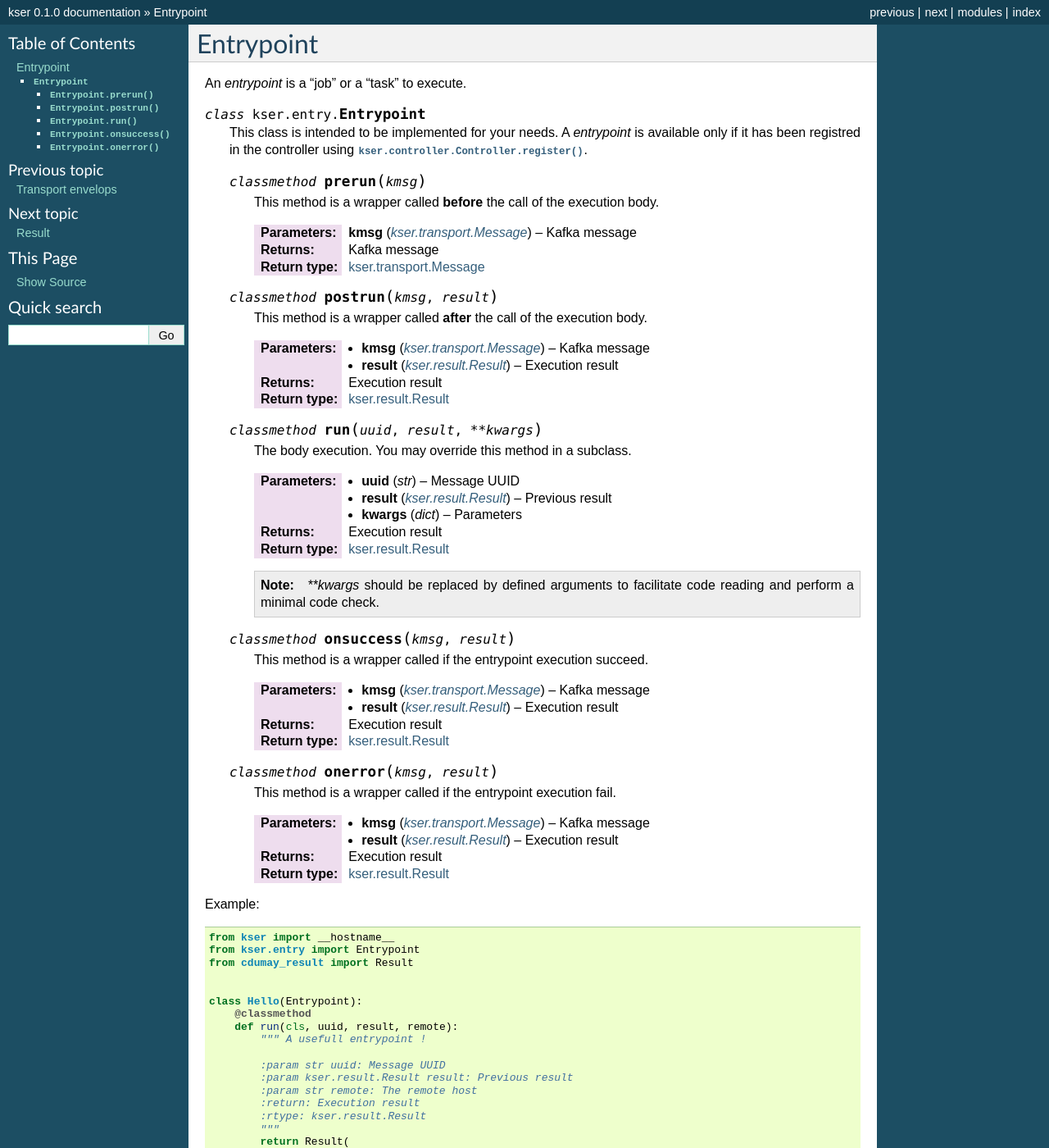
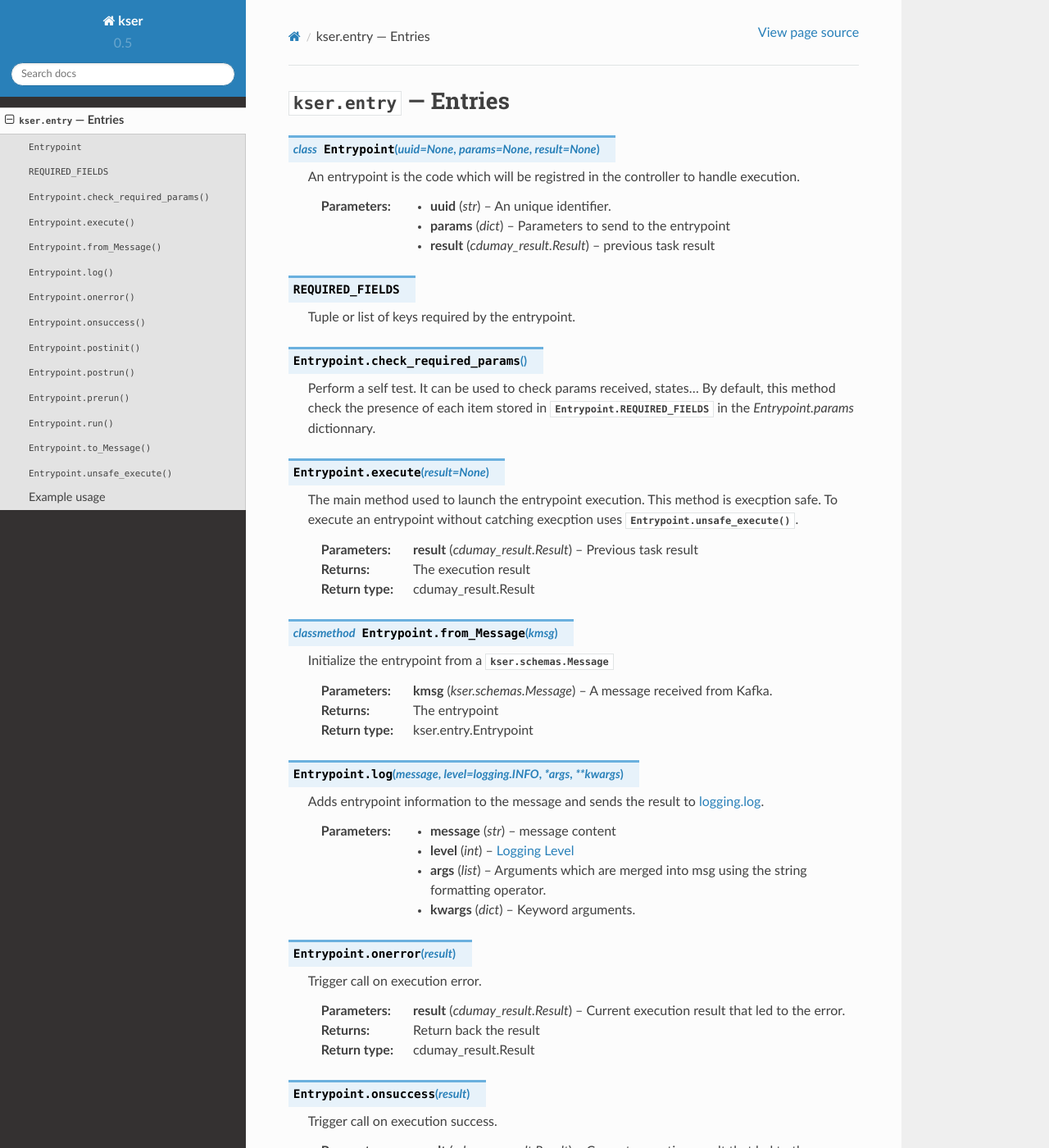
Before and after one commit to cdumay/kser, a Sphinx documentation site: the page built from docs/entry.rst, in a window 1280 px wide and 1400 px high. Shown: the whole window at 82% size. Built offline with Sphinx 7.4.7 and the Read the Docs theme 2.0.0, drawn with Linux system fonts in a browser that asks for light colours; some of the changed text lies outside the part shown.

Commit message:
doc: starting to rewrite the doc

```diff
--- a/docs/conf.py
+++ b/docs/conf.py
@@ -2,7 +2,7 @@
 # -*- coding: utf-8 -*-
 #
 # kser documentation build configuration file, created by
-# sphinx-quickstart on Wed Jul 26 12:28:48 2017.
+# sphinx-quickstart on Wed Feb 21 16:31:13 2018.
 #
 # This file is execfile()d with the current directory set to its
 # containing dir.
@@ -17,10 +17,15 @@
 # add these directories to sys.path here. If the directory is relative to the
 # documentation root, use os.path.abspath to make it absolute, like shown here.
 #
-# import os
-# import sys
-# sys.path.insert(0, os.path.abspath('.'))
+import os
 
+on_rtd = os.environ.get('READTHEDOCS', None) == 'True'
+
+if not on_rtd:  # only import and set the theme if we're building docs locally
+    import sphinx_rtd_theme
+
+    html_theme = 'sphinx_rtd_theme'
+    html_theme_path = [sphinx_rtd_theme.get_html_theme_path()]
 
 # -- General configuration ------------------------------------------------
 
@@ -47,7 +52,7 @@ master_doc = 'index'
 
 # General information about the project.
 project = 'kser'
-copyright = '2017, Cedric Dumay'
+copyright = '2018, Cedric Dumay'
 author = 'Cedric Dumay'
 
 # The version info for the project you're documenting, acts as replacement for
@@ -55,9 +60,9 @@ author = 'Cedric Dumay'
 # built documents.
 #
 # The short X.Y version.
-version = '0.1'
+version = '0.5'
 # The full version, including alpha/beta/rc tags.
-release = '0.1.0'
+release = '0.5.3'
 
 # The language for content autogenerated by Sphinx. Refer to documentation
 # for a list of supported languages.
@@ -77,13 +82,12 @@ pygments_style = 'sphinx'
 # If true, `todo` and `todoList` produce output, else they produce nothing.
 todo_include_todos = False
 
-
 # -- Options for HTML output ----------------------------------------------
 
 # The theme to use for HTML and HTML Help pages.  See the documentation for
 # a list of builtin themes.
 #
-html_theme = 'classic'
+# html_theme = 'alabaster'
 
 # Theme options are theme-specific and customize the look and feel of a theme
 # further.  For a list of options available for each theme, see the
@@ -96,12 +100,25 @@ html_theme = 'classic'
 # so a file named "default.css" will overwrite the builtin "default.css".
 html_static_path = ['_static']
 
+# Custom sidebar templates, must be a dictionary that maps document names
+# to template names.
+#
+# This is required for the alabaster theme
+# refs: http://alabaster.readthedocs.io/en/latest/installation.html#sidebars
+html_sidebars = {
+    '**': [
+        'about.html',
+        'navigation.html',
+        'relations.html',  # needs 'show_related': True theme option to display
+        'searchbox.html',
+        'donate.html',
+    ]
+}
 
 # -- Options for HTMLHelp output ------------------------------------------
 
 # Output file base name for HTML help builder.
 htmlhelp_basename = 'kserdoc'
-
 
 # -- Options for LaTeX output ---------------------------------------------
 
@@ -131,7 +148,6 @@ latex_documents = [
      'Cedric Dumay', 'manual'),
 ]
 
-
 # -- Options for manual page output ---------------------------------------
 
 # One entry per manual page. List of tuples
@@ -140,7 +156,6 @@ man_pages = [
     (master_doc, 'kser', 'kser Documentation',
      [author], 1)
 ]
-
 
 # -- Options for Texinfo output -------------------------------------------
 
--- a/docs/controller.rst
+++ /dev/null
@@ -1,65 +0,0 @@
-**********
-Controller
-**********
-
-.. py:module:: kser.controller
-
-The :class:`Controller` class is the message router:
-
-#. It deserialize Kafka content
-#. Check that the result is a :class:`kser.transport.Message`
-#. Check that the ``message.entry`` is registered
-#. Launch the entrypoint and ensure the result implement :class:`kser.result.Result`
-#. If ``message.route`` is defined, the router store the result into a new :class:`kser.transport.Message` which can be sent using a :class:`kser.producer.Producer` object.
-
-.. py:class:: Controller
-
-    .. py:classmethod:: onforward(kmsg)
-
-        If the message *kmsg* is a part of a workflow, this method is raised.
-
-        :param kser.transport.Message kmsg: Kafka message
-        :return: Execution result
-        :rtype: :class:`kser.result.Result`
-
-    .. py:classmethod:: register(name, entrypoint)
-
-        Register a new entrypoint in the controller.
-
-        :param str name: Key used by messages
-        :param kser.entry.Entrypoint entrypoint: class to load
-        :raises ValidationError: Invalid entry
-
-    .. py:classmethod:: run(raw_data)
-
-        Method representing the entrypoint's body.
-
-        :param bytes raw_data: Kafka content as JSON
-        :return: Execution result
-        :rtype: :class:`kser.result.Result`
-
-    .. py:classmethod:: onmessage(kmsg)
-
-        Used when a message has been successfully deserialized.
-
-        :param kser.transport.Message kmsg: Kafka message
-        :return: Kafka message
-        :rtype: :class:`kser.transport.Message`
-
-    .. py:classmethod:: onsuccess(kmsg, result)
-
-        This method is a wrapper called if the entrypoint execution succeed.
-
-        :param kser.transport.Message kmsg: Kafka message
-        :param kser.result.Result result: Execution result
-        :return: Execution result
-        :rtype: kser.result.Result
-
-    .. py:classmethod:: onerror(kmsg, result)
-
-        This method is a wrapper called if the entrypoint execution fail.
-
-        :param kser.transport.Message kmsg: Kafka message
-        :param kser.result.Result result: Execution result
-        :return: Execution result
-        :rtype: kser.result.Result
--- a/docs/entry.rst
+++ b/docs/entry.rst
@@ -1,84 +1,169 @@
-**********
-Entrypoint
-**********
+:mod:`kser.entry` --- Entries
+=============================
 
-.. py:module:: kser.entry
+.. py:class:: Entrypoint(uuid=None, params=None, result=None)
 
-An *entrypoint* is a "job" or a "task" to execute.
+    An entrypoint is the code which will be registred in the controller to
+    handle execution.
 
-.. py:class:: Entrypoint
+    :param str uuid: An unique identifier.
+    :param dict params: Parameters to send to the entrypoint
+    :param cdumay_result.Result result: previous task result
 
-    This class is intended to be implemented for your needs. A `entrypoint` is available only if it has been registred in the controller using :meth:`kser.controller.Controller.register`.
+.. py:attribute:: REQUIRED_FIELDS
 
-    .. py:classmethod:: prerun(kmsg)
+    Tuple or list of keys required by the entrypoint.
 
-        This method is a wrapper called **before** the call of the execution body.
+.. py:method:: Entrypoint.check_required_params()
 
-        :param kser.transport.Message kmsg: Kafka message
-        :return: Kafka message
-        :rtype: kser.transport.Message
+    Perform a self test. It can be used to check params received, states...
+    By default, this method check the presence of each item stored in
+    :py:attr:`Entrypoint.REQUIRED_FIELDS` in the `Entrypoint.params` dictionnary.
 
-    .. py:classmethod:: postrun(kmsg, result)
+.. py:method:: Entrypoint.execute(result=None)
 
-        This method is a wrapper called **after** the call of the execution body.
+    The main method used to launch the entrypoint execution. This method is
+    execption safe. To execute an entrypoint without catching execption uses :py:meth:`Entrypoint.unsafe_execute`.
 
-        :param kser.transport.Message kmsg: Kafka message
-        :param kser.result.Result result: Execution result
-        :return: Execution result
-        :rtype: kser.result.Result
+    :param cdumay_result.Result result: Previous task result
+    :return: The execution result
+    :rtype: cdumay_result.Result
 
-    .. py:classmethod:: run(uuid, result, **kwargs)
+.. py:classmethod:: Entrypoint.from_Message(kmsg)
 
-        The body execution. You may override this method in a subclass.
+    Initialize the entrypoint from a :class:`kser.schemas.Message`
 
-        :param str uuid: Message UUID
-        :param kser.result.Result result: Previous result
-        :param dict kwargs: Parameters
-        :return: Execution result
-        :rtype: kser.result.Result
+    :param kser.schemas.Message kmsg: A message received from Kafka.
+    :return: The entrypoint
+    :rtype: kser.entry.Entrypoint
 
-        .. note::
+.. py:method:: Entrypoint.log(message, level=logging.INFO, *args, **kwargs)
 
-            `**kwargs` should be replaced by defined arguments to facilitate code reading and perform a minimal code check.
+    Adds entrypoint information to the message and sends the result to `logging.log <https://docs.python.org/3.5/library/logging.html?#logging.Logger.log>`_.
 
-    .. py:classmethod:: onsuccess(kmsg, result)
+    :param str message: message content
+    :param int level: `Logging Level <https://docs.python.org/3.5/library/logging.html?#logging-levels>`_
+    :param list args: Arguments which are merged into msg using the string formatting operator.
+    :param dict kwargs: Keyword arguments.
 
-        This method is a wrapper called if the entrypoint execution succeed.
+.. py:method:: Entrypoint.onerror(result)
 
-        :param kser.transport.Message kmsg: Kafka message
-        :param kser.result.Result result: Execution result
-        :return: Execution result
-        :rtype: kser.result.Result
+    Trigger call on execution error.
 
-    .. py:classmethod:: onerror(kmsg, result)
+    :param cdumay_result.Result result: Current execution result that led to the error.
+    :return: Return back the result
+    :rtype: cdumay_result.Result
 
-        This method is a wrapper called if the entrypoint execution fail.
+.. py:method:: Entrypoint.onsuccess(result)
 
-        :param kser.transport.Message kmsg: Kafka message
-        :param kser.result.Result result: Execution result
-        :return: Execution result
-        :rtype: kser.result.Result
+    Trigger call on execution success.
 
+    :param cdumay_result.Result result: Current execution result that led to the success.
+    :return: Return back the result
+    :rtype: cdumay_result.Result
 
-Example::
+.. py:method:: Entrypoint.postinit()
 
-    from kser import __hostname__
-    from kser.entry import Entrypoint
-    from cdumay_result import Result
+    Trigger call on execution post initialization.
 
+    :param cdumay_result.Result result: Current execution result that led to the success.
+    :return: Return back the result
+    :rtype: cdumay_result.Result
 
-    class Hello(Entrypoint):
-        @classmethod
-        def run(cls, uuid, result, remote):
-            """ A usefull entrypoint !
+.. py:method:: Entrypoint.postrun(result)
 
-            :param str uuid: Message UUID
-            :param kser.result.Result result: Previous result
-            :param str remote: The remote host
-            :return: Execution result
-            :rtype: kser.result.Result
-            """
-            return Result(
-                uuid=uuid, stdout="Hello '{}', my name is '{}'".format(remote, __hostname__),
-                retval=dict(hostname=__hostname__)
-            )
+    Trigger call on execution post run. This trigger is called regardless of execution result.
+
+    :param cdumay_result.Result result: Current execution result.
+    :return: Return back the result
+    :rtype: cdumay_result.Result
+
+.. py:method:: Entrypoint.prerun()
+
+    Trigger call before the execution.
+
+.. py:method:: Entrypoint.run()
+
+    The entrypoint body intended to be overwrite.
+
+.. py:method:: Entrypoint.to_Message(result=None)
+
+    Serialize an entrypoint into a :class:`kser.schemas.Message`.
+
+    :param cdumay_result.Result result: Execution result.
+    :return: Return a message.
+    :rtype: kser.schemas.Message
+
+.. py:method:: Entrypoint.unsafe_execute(result=None)
+
+    Unlike :py:meth:`Entrypoint.execute` this method launch the entrypoint execution without catching execption.
+
+    :param cdumay_result.Result result: Previous task result
+    :return: The execution result
+    :rtype: cdumay_result.Result
+
+Example usage
+-------------
+
+Let's define a basic entrypoint:
+
+.. code-block:: python
+
+     import logging
+     from kser.entry import Entrypoint
+     from cdumay_result import Result
+
+     logging.basicConfig(
+        level=logging.DEBUG,
+        format="%(asctime)s %(levelname)-8s %(message)s"
+     )
+
+     class Hello(Entrypoint):
+         REQUIRED_FIELDS = ['name']
+
+         def run(self):
+             return Result(
+                 uuid=self.uuid, stdout="Hello {name} !".format_map(self.params)
+             )
+
+Execution result:
+
+.. code-block:: python
+
+    >>> Hello(params=dict(name="Cedric")).execute()
+    2018-02-21 18:26:46,762 DEBUG    Hello.PreRun: __main__.Hello[d455cba6-b329-4d2d-a4e5-1fc2a0ff2781]
+    2018-02-21 18:26:46,762 DEBUG    Hello.Run: __main__.Hello[d455cba6-b329-4d2d-a4e5-1fc2a0ff2781]
+    2018-02-21 18:26:46,762 DEBUG    Hello.PostRun: __main__.Hello[d455cba6-b329-4d2d-a4e5-1fc2a0ff2781]
+    2018-02-21 18:26:46,763 INFO     Hello.Success: __main__.Hello[d455cba6-b329-4d2d-a4e5-1fc2a0ff2781]: Hello Cedric !
+
+Has we can see there is a required parameter `name`. Let's see what's happen if we didn't set it:
+
+.. code-block:: python
+
+    >>> Hello().execute()
+    2018-02-21 18:35:47,493 DEBUG    Hello.PreRun: __main__.Hello[f581fb61-0de1-489c-a0df-2c03ce1d35b4]
+    2018-02-21 18:35:47,495 ERROR    Hello.Failed: __main__.Hello[f581fb61-0de1-489c-a0df-2c03ce1d35b4]: Missing parameter: name
+
+What's happen if we uses :py:meth:`Entrypoint.unsafe_execute` instead of :py:meth:`Entrypoint.execute`:
+
+.. code-block:: python
+
+    >>> Hello().unsafe_execute()
+    2018-02-21 18:39:23,522 DEBUG    Hello.PreRun: __main__.Hello[6aa38be5-cd82-441b-8853-318545a053ad]
+    Traceback (most recent call last):
+      File "<stdin>", line 1, in <module>
+      File "/opt/kser/src/kser/entry.py", line 220, in unsafe_execute
+        self._prerun()
+      File "/opt/kser/src/kser/entry.py", line 147, in _prerun
+        self.check_required_params()
+      File "/opt/kser/src/kser/entry.py", line 54, in check_required_params
+        raise ValidationError("Missing parameter: {}".format(param))
+    cdumay_rest_client.exceptions.ValidationError: Error 400: Missing parameter: name (extra={})
+
+.. seealso::
+
+    `cdumay-result <https://github.com/cdumay/cdumay-result>`_
+        A basic lib to serialize exception results.
+
+    `cdumay-rest-client <https://github.com/cdumay/cdumay-rest-client>`_
+        A basic REST client library.
--- a/docs/result.rst
+++ /dev/null
@@ -1,39 +0,0 @@
-******
-Result
-******
-
-.. py:module:: kser.result
-
-.. py:class:: Result(retcode=0, stdout="", stderr="", retval=None, uuid=None)
-
-    A class to store process execution data.
-
-    :param int retcode: A return code based on HTTP response status. `0` is allowed too.
-    :param str stdout: The standard execution output
-    :param str stderr: The error execution output.
-    :param dict retval: Additionnal result stored in `dict`
-    :param str uuid: Current Kafka :class:`kser.transport.Message` uuid
-
-    .. warning::
-
-        Unlike process execution return code, a :class:`kser.result.Result` is considered successfull if `retcode` is lower than **300** including `0`.
-
-    .. py:method:: print(data)
-
-        Store text in result's stdout
-
-        :param Any data: Any printable data
-
-    .. py:method:: print_err(data)
-
-        Store text in result's stderr
-
-        :param Any data: Any printable data
-
-    .. py:staticmethod:: fromException(exc, uuid=None)
-
-        Serialize an exception into a result
-
-        :param Exception exc: Exception raised
-        :param str uuid: Current Kafka :class:`kser.transport.Message` uuid
-        :rtype: :class:`kser.result.Result`
--- a/docs/transport.rst
+++ /dev/null
@@ -1,61 +0,0 @@
-******************
-Transport envelops
-******************
-
-.. py:module:: kser.transport
-
-A set of Marshmallow schemas to serialize and deserialize data to Kafka server.
-
-.. py:class:: Message(uuid, entrypoint, params=None, result=None, route=None)
-
-    Contains fields used by the :class:`kser.controller.Controller` to route data.
-
-    :param str uuid: It's the message unique key. By default, is a UUID in string format.
-    :param str entrypoint: A key used to register an :class:`kser.entry.Entrypoint` into the :class:`kser.controller.Controller`.
-    :param dict params: The entrypoint's parameters (Can see it as `**kwargs`)
-    :param kser.result.Result result: A previous result.
-    :param kser.transport.Route route: Routing metadata.
-
-    .. py:attribute:: MARSHMALLOW_SCHEMA
-
-        A marshmallow Schema instance used to load and dump messages from Kafka's raw text.
-
-    .. py:method:: dump()
-
-        Dump the message as `dict`
-
-    .. py:method:: dumps()
-
-        Dump the message as JSON.
-
-    .. py:method:: loads(json_data)
-
-        Read raw data received from the :class:`kser.consumer.Consumer`.
-
-        :param bytes json_data: Kafka entry.
-
-.. py:class:: Route(uuid, entrypoint, params=None, onerror=None)
-
-    Similar to :class:`Message`, but this class is used to route :class:`kser.entry.Entrypoint` result.
-
-    :param str uuid: It's the message unique key. By default, is a UUID in string format.
-    :param str entrypoint: A key used to register an :class:`kser.entry.Entrypoint` into a :class:`kser.controller.Controller`.
-    :param dict params: The entrypoint's parameters (Can see it as `**kwargs`)
-    :param str onerror: Entrypoint to call on error, if not set `entrypoint` will be used.
-
-    .. py:attribute:: MARSHMALLOW_SCHEMA
-
-        A marshmallow Schema instance used to load and dump messages from Kafka's raw text.
-
-    .. py:method:: dump()
-
-        Dump the message as `dict`
-
-    .. py:method:: dumps()
-
-        Dump the message as JSON.
-
-.. seealso::
-
-    Marshmallow: simplified object serialization
-        `Declaring Schemas <https://marshmallow.readthedocs.io/en/latest/quickstart.html#declaring-schemas>`_
```
Also changed, not shown: docs/consumer.rst (deleted, +0 -30 lines), docs/index.rst (+17 -32 lines), docs/producer.rst (deleted, +0 -31 lines), docs/_static/kser.png.
